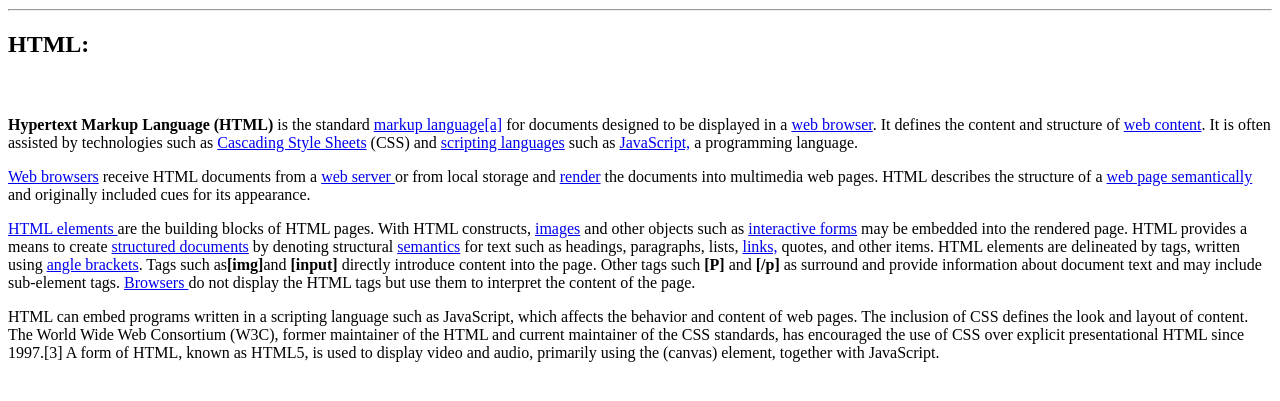
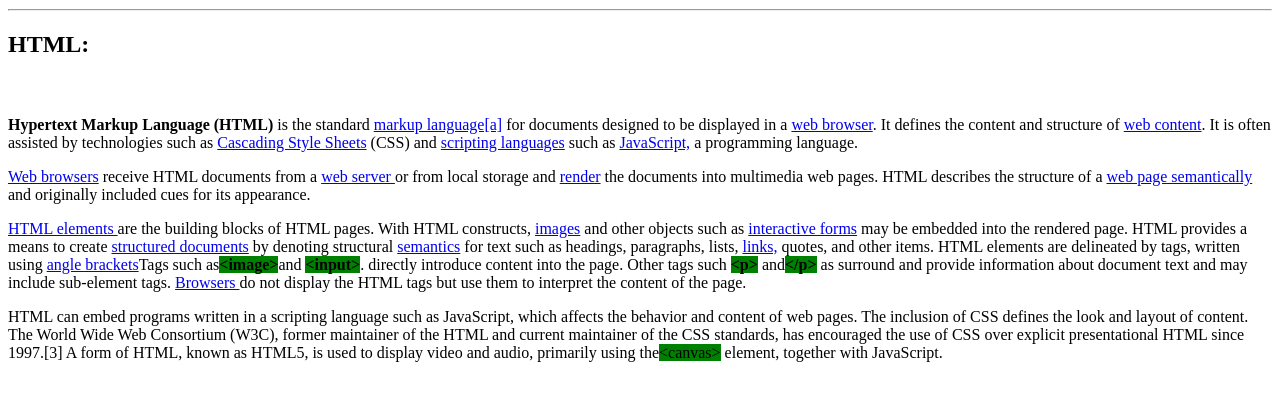
Before and after one commit to ChandraPerusomula/3-Day-Class-23-12-24, a plain HTML site: page index.html in a window 1280 px wide. Shown: the part 101-502 px from the top of the page. Drawn offline with Linux system fonts and the light colour scheme.

Commit message:
Add files via upload

```diff
--- a/index.html
+++ b/index.html
@@ -51,11 +51,10 @@
         <a
         href="https://en.wikipedia.org/wiki/Hyperlink">links,</a> quotes, and other items. HTML elements are delineated by tags, written using
         <a
-        href="https://en.wikipedia.org/wiki/Bracket#Angle_brackets">angle brackets</a>. Tags such as<b>[img]</b>and<b> [input]</b> directly introduce content into the page. Other tags such <b>[P]</b> and<b> [/p] </b>as surround and provide information about document text and may include sub-element tags.
+        href="https://en.wikipedia.org/wiki/Bracket#Angle_brackets">angle brackets</a>Tags such as<b><span style="background-color: green;">&lt;image&gt;</span></b>and<b> <span style="background-color: green;">&lt;input&gt;</span></b>.  directly introduce content into the page. Other tags such <b><span style="background-color: green;">&lt;p&gt;</span></b> and<b><span style="background-color: green;">&lt;/p&gt;</span> </b>as surround and provide information about document text and may include sub-element tags.
         <a
         href="https://en.wikipedia.org/wiki/Web_browser">Browsers </a>do not display the HTML tags but use them to interpret the content of the page.</p>
-
-        <p>HTML can embed programs written in a scripting language such as JavaScript, which affects the behavior and content of web pages. The inclusion of CSS defines the look and layout of content. The World Wide Web Consortium (W3C), former maintainer of the HTML and current maintainer of the CSS standards, has encouraged the use of CSS over explicit presentational HTML since 1997.[3] A form of HTML, known as HTML5, is used to display video and audio, primarily using the (canvas) element, together with JavaScript.</p>
+        <p>HTML can embed programs written in a scripting language such as JavaScript, which affects the behavior and content of web pages. The inclusion of CSS defines the look and layout of content. The World Wide Web Consortium (W3C), former maintainer of the HTML and current maintainer of the CSS standards, has encouraged the use of CSS over explicit presentational HTML since 1997.[3] A form of HTML, known as HTML5, is used to display video and audio, primarily using the<span style="background-color: green;">&lt;canvas&gt;</span>  element, together with JavaScript.</p>
         <marquee>CHANDRA PERUSOMULA</marquee>
 </body>
 </html>
```
